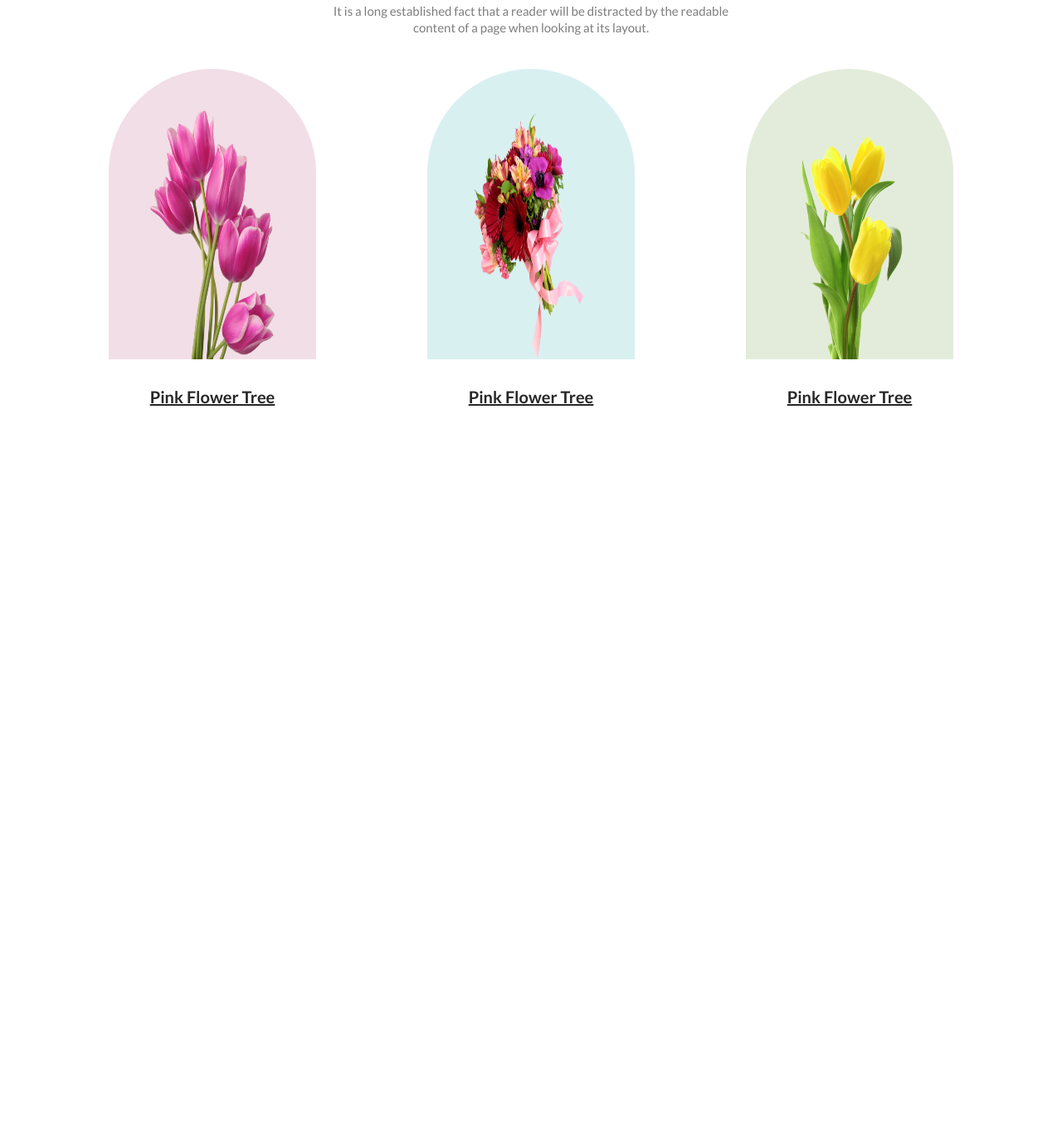
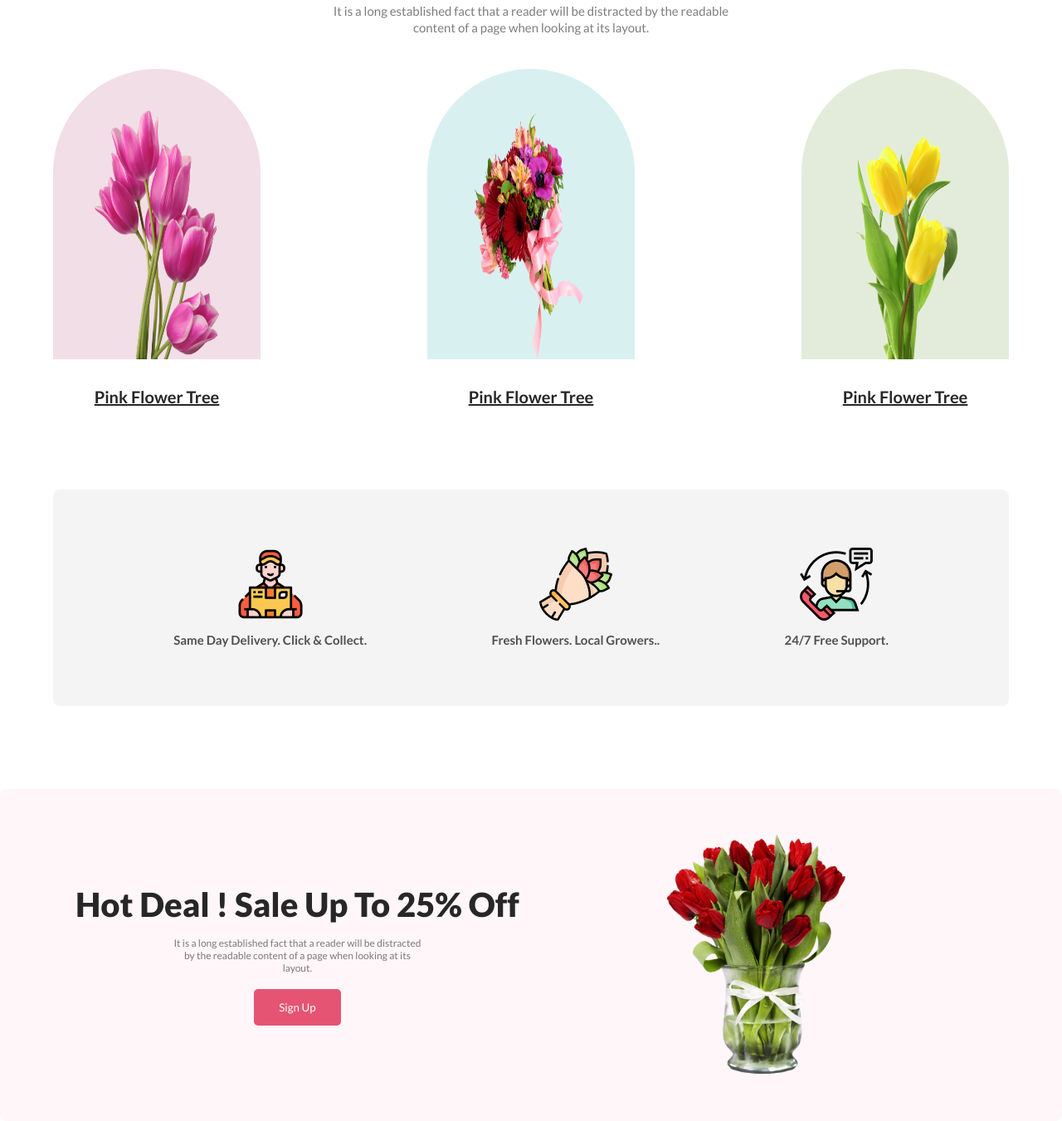
Before and after one commit to kauser-hossain/flower-shop-website, a plain HTML site: page index.html in a window 1280 px wide. Shown: the part 816-2167 px from the top of the page at 83% size. Before the commit the page ends 1306 px from the top, so only its background shows below. Drawn offline with Linux system fonts and the light colour scheme.

Commit message:
featured section compealte

```diff
--- a/index.html
+++ b/index.html
@@ -47,8 +47,31 @@
                     <p class="single-img-desc">Pink Flower Tree</p>
                 </div>
               </div>
+              <div class="service-section">
+                <div class="single-service">
+                    <img src="Flower Asset/Group 57.png" alt="">
+                    <p class="service-section-title">Same Day Delivery. Click & Collect.</p>
+                </div>
+                <div class="single-service">
+                    <img src="Flower Asset/Group 58.png" alt="">
+                    <p class="service-section-title">Fresh Flowers. Local Growers..</p>
+                </div>
+                <div class="single-service">
+                    <img src="Flower Asset/Group 59.png" alt="">
+                    <p class="service-section-title">24/7 Free Support.</p>
+                </div>
+              </div>
 
         </section>
+        <section class="discout-section-container">
+           <div class="discount-section-content">
+            <h2 class="discount-section-title">Hot Deal ! Sale Up To 25% Off</h2>
+            <p class="discount-section-description">It is a long established fact that a reader will be distracted by the readable content of a page when looking at its layout.</p>
+            <button style="margin-top: 18px;" class="primary-btn">Sign Up</button>
+           </div>
+           <img class="discount-section-image" src="Flower Asset/pngwing 8.png" alt="">
+        </section>
+        <!-- start instagram section -->
     </main>
     <footer></footer>
   </body>
--- a/styles/style.css
+++ b/styles/style.css
@@ -72,7 +72,7 @@ header {
 }
 .featured-img-container {
   display: flex;
-  justify-content: space-around;
+  justify-content: space-between;
   max-width: 100%;
   height: auto;
   margin: 0 auto;
@@ -98,3 +98,55 @@ header {
   font-weight: 700;
   text-decoration-line: underline;
 }
+/* service section */
+.service-section {
+  display: flex;
+  justify-content: space-around;
+  align-items: center;
+  border-radius: 8px;
+  text-align: center;
+  padding: 70px;
+  background: rgba(39, 39, 39, 0.05);
+  margin-top: 100px;
+}
+.service-section-title {
+  color: rgba(39, 39, 39, 0.8);
+  text-align: center;
+  font-size: 15px;
+  font-weight: 600;
+  line-height: 20px;
+  margin-top: 10px;
+}
+/* end service section */
+/* discount section */
+.discout-section-container {
+  max-width: 100vw;
+  height: auto;
+  display: flex;
+  gap: 30px;
+  border-radius: 8px;
+  background: rgba(229, 84, 115, 0.05);
+  justify-content: space-around;
+  align-items: center;
+  text-align: center;
+  margin-top: 100px;
+}
+.discount-section-title {
+  color: #272727;
+  font-size: 40px;
+  font-weight: 800;
+  margin-bottom: 15px;
+}
+.discount-section-description {
+  width: 50%;
+  margin: 0 auto;
+  color: rgba(39, 39, 39, 0.6);
+  font-size: 12px;
+  font-weight: 400;
+  line-height: 15px;
+}
+.discount-section-image {
+  width: 300x;
+  height: 400px;
+  padding: 50px 200px 50px 0;
+}
```
